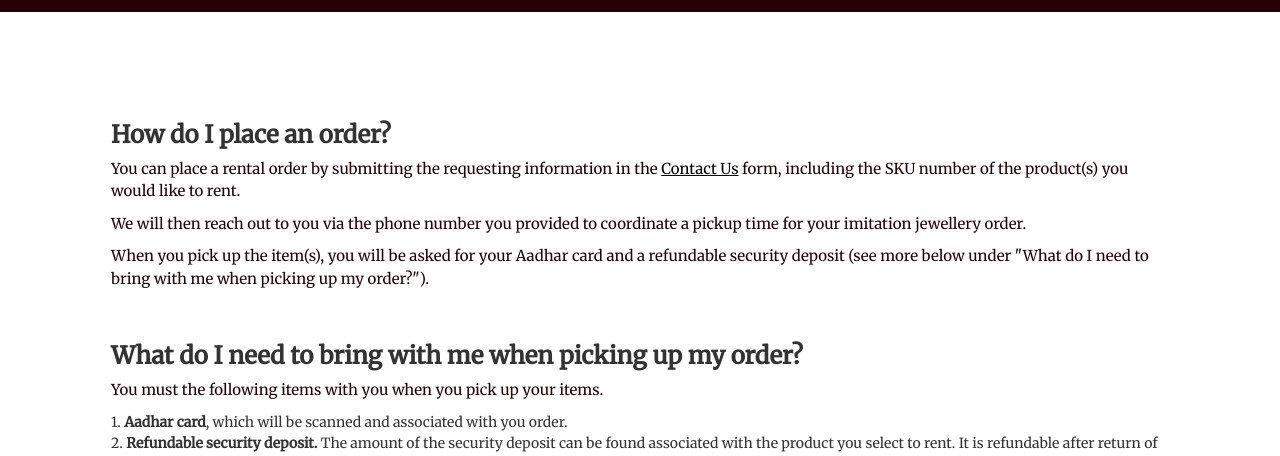
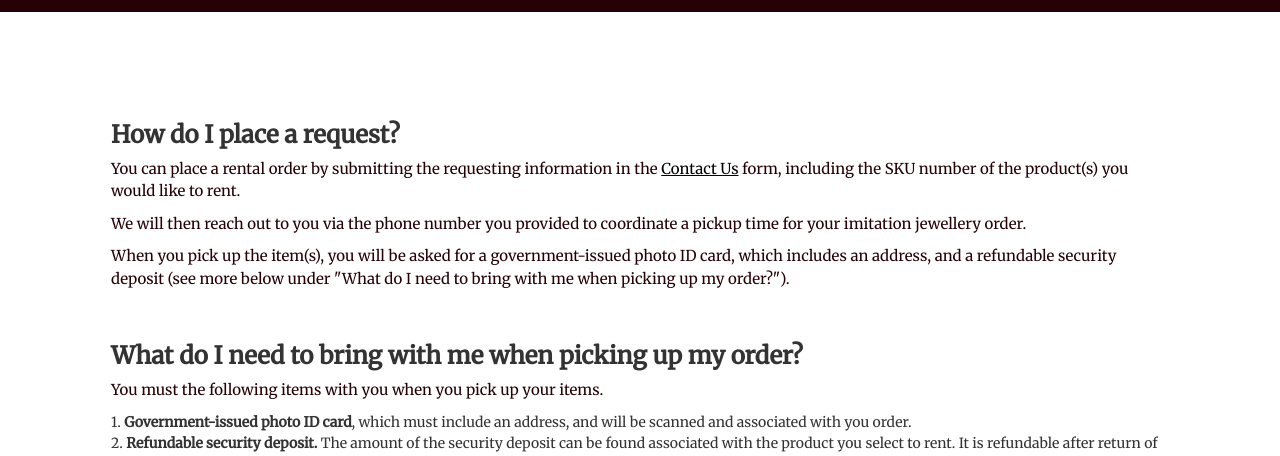
Before and after one commit to Shine-Rental/Shine-Rental.github.io, a plain HTML site: page faq.html in a window 1280 px wide. Shown: the part 329-785 px from the top of the page. Drawn offline with nearby package versions, Linux system fonts and the light colour scheme; some packages are replaced by stand-ins of ours; files whose address does not match are found by name.

Commit message:
Update faq.html

```diff
--- a/faq.html
+++ b/faq.html
@@ -78,18 +78,18 @@
 
   <section class="page-wrapper">
     <div class="container">
-      <h3><b>How do I place an order?</b></h3>
+      <h3><b>How do I place a request?</b></h3>
       <p>You can place a rental order by submitting the requesting information in the <a href="contact.html"><u>Contact Us</u></a> form, including
         the SKU number of the product(s) you would like to rent. </p>
       <p>We will then reach out to you via the phone number you provided to coordinate a pickup time for your imitation
         jewellery order. </p>
-      <p>When you pick up the item(s), you will be asked for your Aadhar card and a refundable security deposit (see
+      <p>When you pick up the item(s), you will be asked for a government-issued photo ID card, which includes an address, and a refundable security deposit (see
         more below under "What do I need to bring with me when picking up my order?").</p>
       <p>&nbsp;</p>
       <h3><b>What do I need to bring with me when picking up my order?</b></h3>
       <p>You must the following items with you when you pick up your items.</p>
       <ol>
-        <li>1. <b>Aadhar card</b>, which will be scanned and associated with you order.</li>
+        <li>1. <b>Government-issued photo ID card</b>, which must include an address, and will be scanned and associated with you order.</li>
         <li>2. <b>Refundable security deposit.</b> The amount of the security deposit can be found associated with the
           product you select to rent. It is refundable after return of the item(s) in the same quality as they were
           rented. </li>
```
